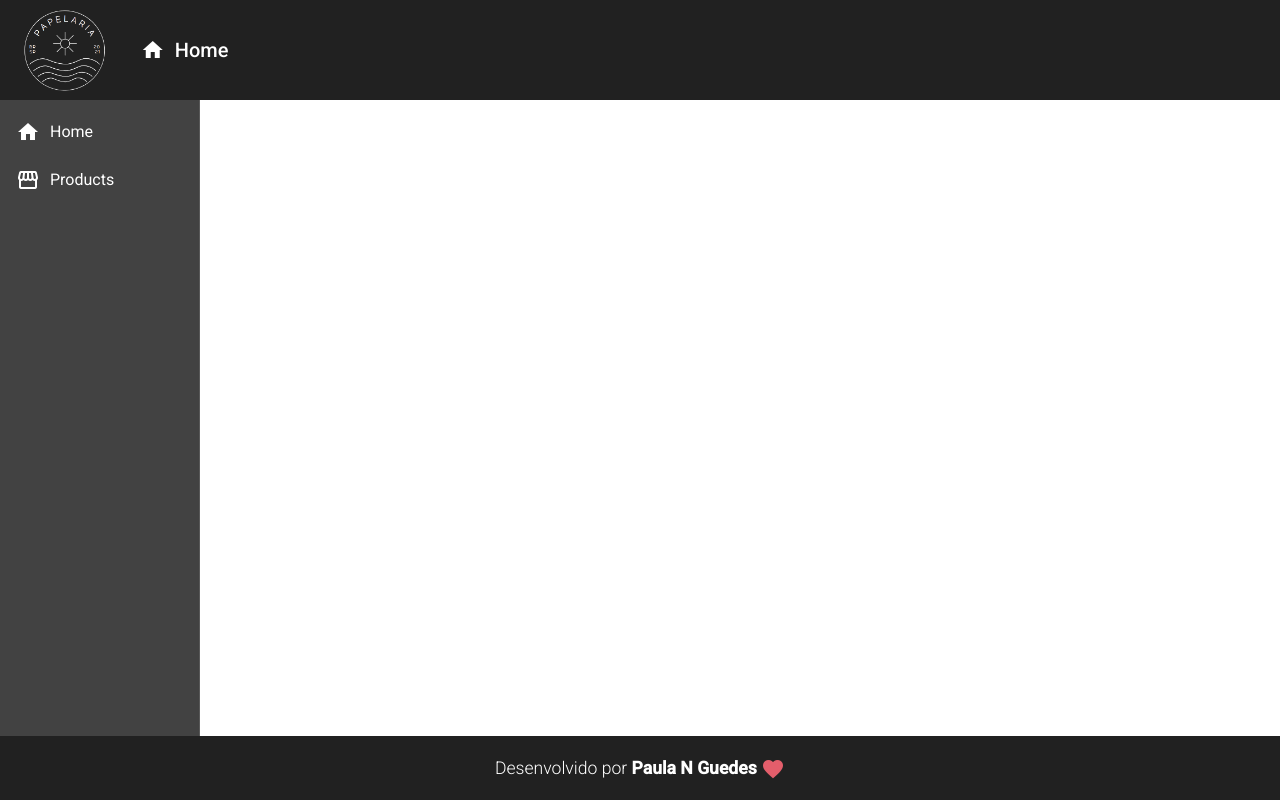
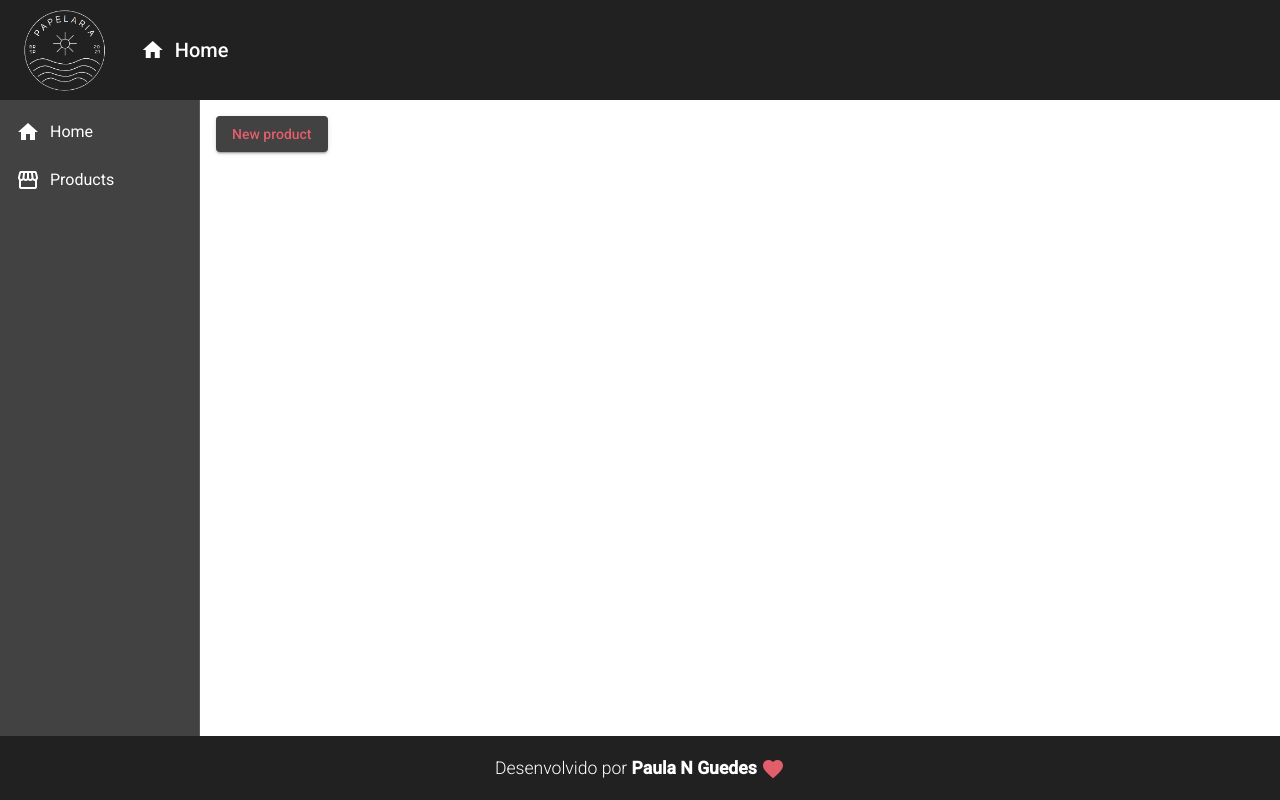
Before and after one commit to paulanguedes/angular-store, an Angular app in the folder frontend/: page /products in a window 1280 px wide. Built offline with nearby package versions, Linux system fonts and the light colour scheme.

Commit message:
:construction: build create-product button and navigation

```diff
--- a/frontend/src/app/app.module.ts
+++ b/frontend/src/app/app.module.ts
@@ -4,6 +4,7 @@
 
 import { MatToolbarModule } from '@angular/material/toolbar';
 import { MatSidenavModule } from '@angular/material/sidenav';
+import { MatButtonModule } from '@angular/material/button';
 import { MatCardModule } from '@angular/material/card';
 import { MatListModule } from '@angular/material/list';
 
@@ -34,7 +35,8 @@
     MatToolbarModule,
     MatSidenavModule,
     MatListModule,
-    MatCardModule
+    MatCardModule,
+    MatButtonModule
   ],
   providers: [],
   bootstrap: [AppComponent]
--- a/frontend/src/app/views/product-crud/product-crud.component.html
+++ b/frontend/src/app/views/product-crud/product-crud.component.html
@@ -1 +1,3 @@
-<p>product-crud works!</p>
+<button mat-raised-button (click)="navigateToCreateProduct()" class="red">
+  New product
+</button>
--- a/frontend/src/app/views/product-crud/product-crud.component.ts
+++ b/frontend/src/app/views/product-crud/product-crud.component.ts
@@ -1,4 +1,5 @@
 import { Component, OnInit } from '@angular/core';
+import { Router } from '@angular/router';
 
 @Component({
   selector: 'app-product-crud',
@@ -7,9 +8,13 @@
 })
 export class ProductCrudComponent implements OnInit {
 
-  constructor() { }
+  constructor(private router: Router) { }
 
   ngOnInit(): void {
   }
 
+  navigateToCreateProduct(): void {
+    this.router.navigate(['products/create']);
+  }
+
 }
```
